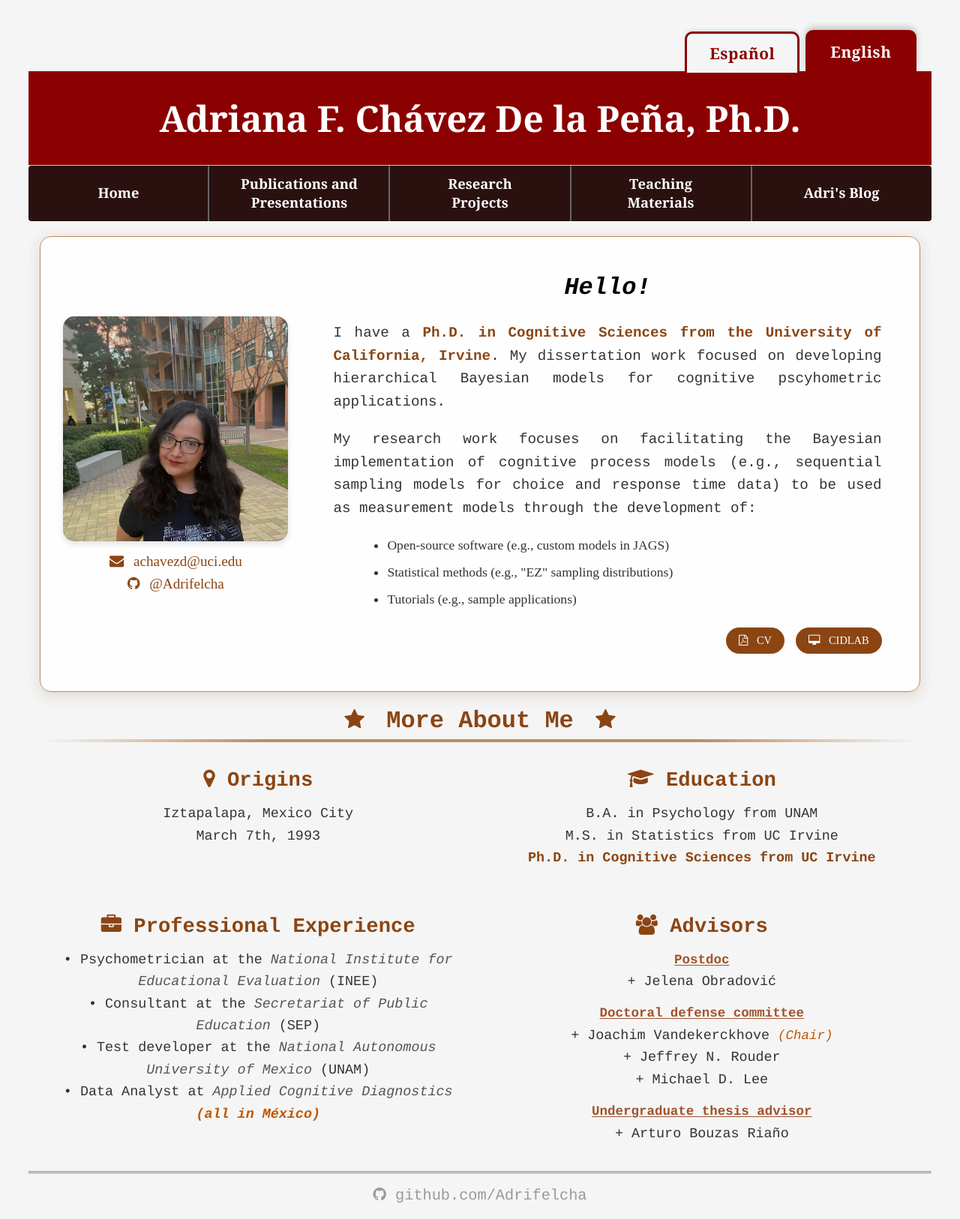
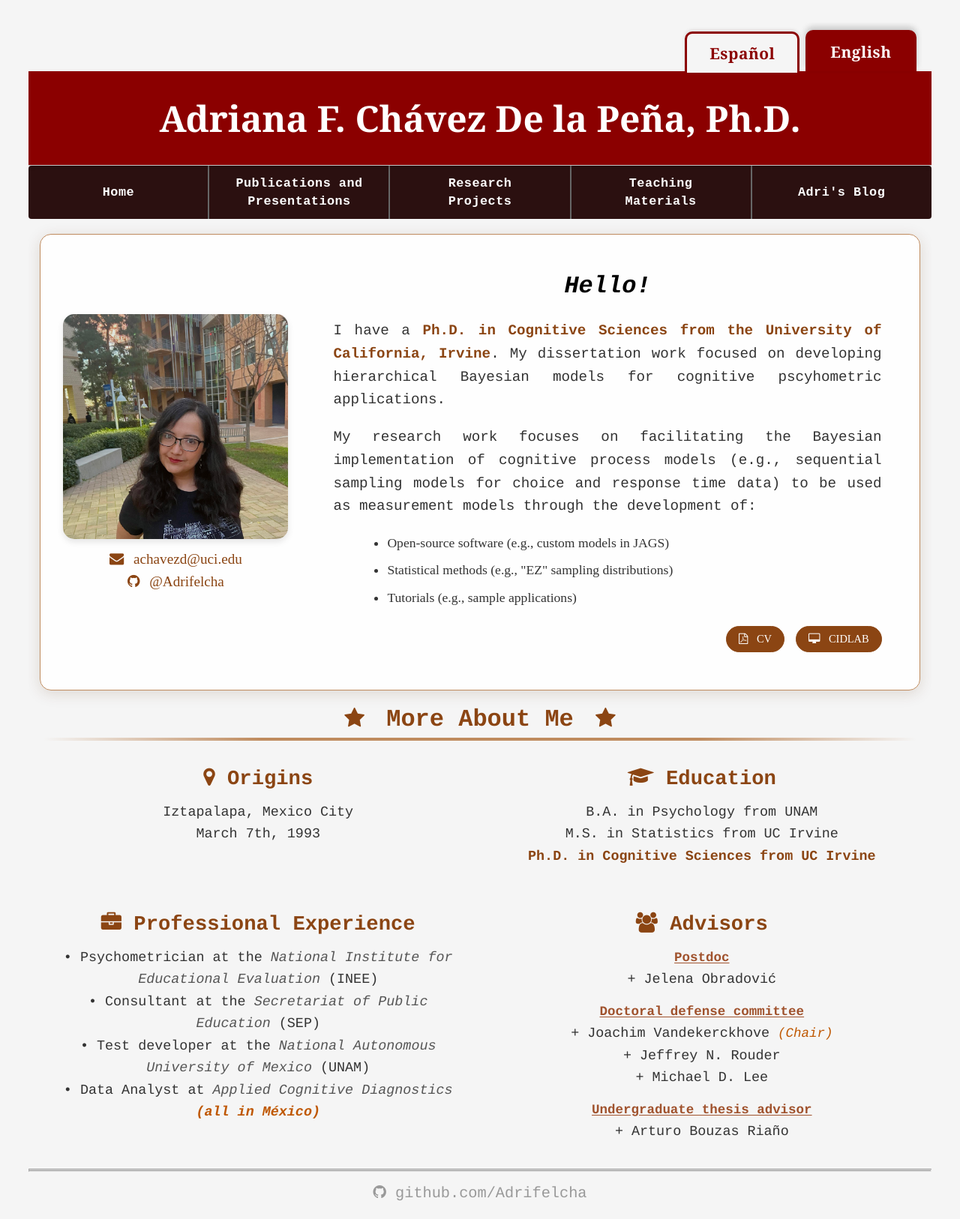
Before and after one commit to Adrifelcha/adrifelcha.github.io, a Jekyll site: the page built from index.html, in a window 1280 px wide. Shown: the whole page at 75% size. Built offline with Jekyll 4.4.1, drawn with Linux system fonts in a browser that asks for light colours; some web fonts are replaced.

Commit message:
Change navigation menu font (not size)

```diff
--- a/css/main.css
+++ b/css/main.css
@@ -497,11 +497,12 @@ hr.style18:before {
     width: 100%;
     padding: 12px 16px;
     color: #FFFFFF !important;
-    font-family: 'Georgia', serif;
+    font-family: 'Courier New', 'Courier', monospace;
     text-decoration: none;
-    font-size: 1.15em;
+    font-size: 1.05em;
     font-weight: bold;
-    line-height: 1.35em;
+    line-height: 1.4em;
+    letter-spacing: 0.5px;
     text-align: center;
     white-space: normal;
     word-wrap: break-word;
@@ -582,8 +583,9 @@ ul.dropdown > li.subs:first-child {
     text-decoration: none;
     text-align: left !important;
     justify-content: flex-start !important;
-    font-family: 'Georgia', serif;
+    font-family: 'Courier New', 'Courier', monospace;
     font-weight: bold;
+    letter-spacing: 0.5px;
 }
 
 .subs:hover {
```
